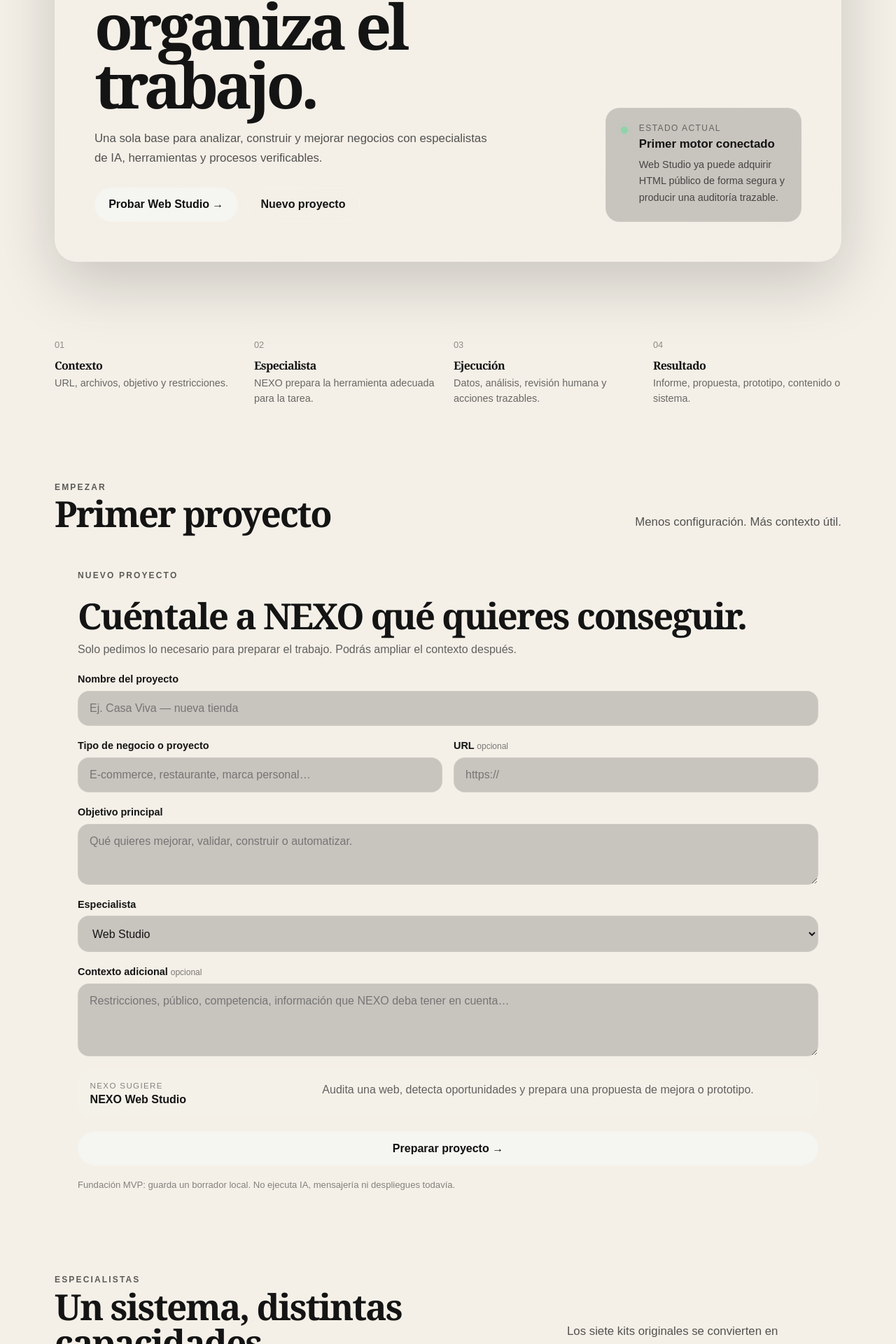
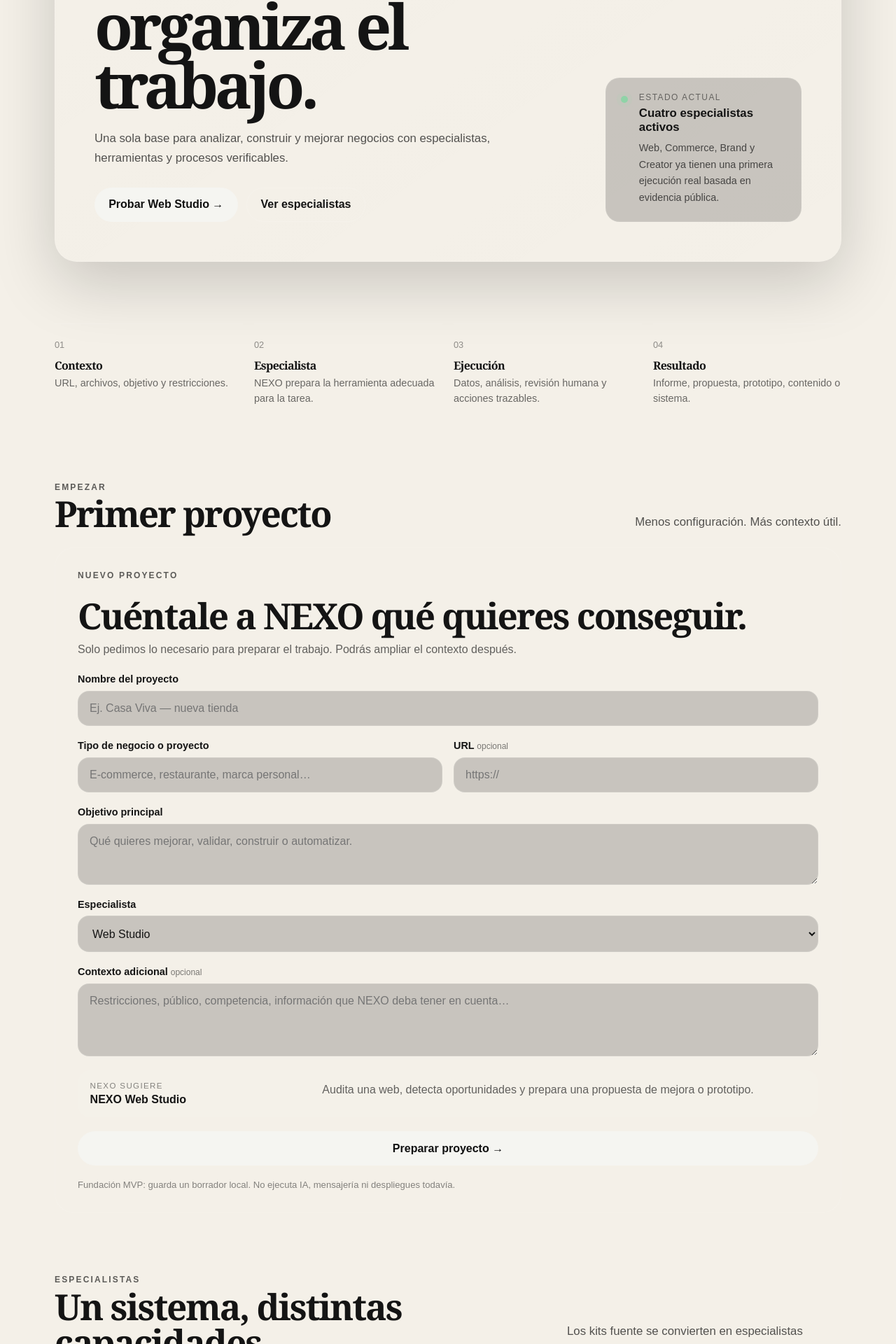
Before and after one commit to ernest196391/ernesto-rondon-nexo, a Next.js app: page /studio in a window 1280 px wide. Shown: the part 482-2402 px from the top of the page at 70% size. Built offline with nearby package versions, Linux system fonts and the light colour scheme.

Commit message:
feat: link ready audit specialists from Studio

```diff
--- a/app/studio/page.tsx
+++ b/app/studio/page.tsx
@@ -16,92 +16,61 @@ const stages = [
   ["04", "Resultado", "Informe, propuesta, prototipo, contenido o sistema."],
 ];
 
+const specialistRoutes: Record<string, string> = {
+  "web-studio": "/studio/web",
+  "commerce-audit": "/studio/commerce",
+  "brand-intelligence": "/studio/brand",
+  "creator-intelligence": "/studio/creator",
+};
+
 export default function StudioPage() {
   return (
     <main className="studio-shell" id="main-content">
       <section className="studio-hero">
-        <div className="studio-kicker">NEXO STUDIO · FOUNDATION</div>
+        <div className="studio-kicker">NEXO STUDIO</div>
         <div className="studio-hero-grid">
           <div>
             <h1>Trae el proyecto. NEXO organiza el trabajo.</h1>
-            <p>
-              Una sola base para analizar, construir y mejorar negocios con especialistas de IA, herramientas y procesos verificables.
-            </p>
+            <p>Una sola base para analizar, construir y mejorar negocios con especialistas, herramientas y procesos verificables.</p>
             <div className="studio-actions">
               <Link className="studio-button primary" href="/studio/web">Probar Web Studio →</Link>
-              <a className="studio-button secondary" href="#nuevo-proyecto">Nuevo proyecto</a>
+              <a className="studio-button secondary" href="#especialistas">Ver especialistas</a>
             </div>
           </div>
           <aside className="studio-status-card" aria-label="Estado de NEXO Studio">
             <div className="studio-status-dot" />
             <div>
               <span>Estado actual</span>
-              <strong>Primer motor conectado</strong>
-              <p>Web Studio ya puede adquirir HTML público de forma segura y producir una auditoría trazable.</p>
+              <strong>Cuatro especialistas activos</strong>
+              <p>Web, Commerce, Brand y Creator ya tienen una primera ejecución real basada en evidencia pública.</p>
             </div>
           </aside>
         </div>
       </section>
 
       <section className="studio-flow" aria-label="Cómo funciona NEXO Studio">
-        {stages.map(([n, title, description]) => (
-          <article key={n}>
-            <span>{n}</span>
-            <h2>{title}</h2>
-            <p>{description}</p>
-          </article>
-        ))}
+        {stages.map(([n, title, description]) => <article key={n}><span>{n}</span><h2>{title}</h2><p>{description}</p></article>)}
       </section>
 
       <section className="studio-section" id="nuevo-proyecto">
-        <div className="studio-section-heading">
-          <div>
-            <div className="studio-kicker">EMPEZAR</div>
-            <h2>Primer proyecto</h2>
-          </div>
-          <p>Menos configuración. Más contexto útil.</p>
-        </div>
+        <div className="studio-section-heading"><div><div className="studio-kicker">EMPEZAR</div><h2>Primer proyecto</h2></div><p>Menos configuración. Más contexto útil.</p></div>
         <NewProjectForm />
       </section>
 
       <section className="studio-section" id="especialistas">
-        <div className="studio-section-heading">
-          <div>
-            <div className="studio-kicker">ESPECIALISTAS</div>
-            <h2>Un sistema, distintas capacidades.</h2>
-          </div>
-          <p>Los siete kits originales se convierten en especialistas portables de NEXO.</p>
-        </div>
+        <div className="studio-section-heading"><div><div className="studio-kicker">ESPECIALISTAS</div><h2>Un sistema, distintas capacidades.</h2></div><p>Los kits fuente se convierten en especialistas portables de NEXO.</p></div>
         <div className="studio-catalog">
           {specialists.map((item) => {
-            const content = <>
-              <div className="studio-specialist-top">
-                <span className="studio-index">{item.accent}</span>
-                <span className={`studio-chip ${item.status}`}>{item.status === "ready" ? "Disponible" : "Planificado"}</span>
-              </div>
-              <h3>{item.shortName}</h3>
-              <p>{item.description}</p>
-              <div className="studio-input-hint">Entrada · {item.inputHint}</div>
-            </>;
-
-            return item.id === "web-studio" ? (
-              <Link className="studio-specialist" key={item.id} href="/studio/web" style={{ textDecoration: "none", color: "inherit" }}>
-                {content}
-              </Link>
-            ) : (
-              <article className="studio-specialist" key={item.id}>{content}</article>
-            );
+            const content = <><div className="studio-specialist-top"><span className="studio-index">{item.accent}</span><span className={`studio-chip ${item.status}`}>{item.status === "ready" ? "Disponible" : "Planificado"}</span></div><h3>{item.shortName}</h3><p>{item.description}</p><div className="studio-input-hint">Entrada · {item.inputHint}</div></>;
+            const route = specialistRoutes[item.id];
+            return route ? <Link className="studio-specialist" key={item.id} href={route} style={{ textDecoration: "none", color: "inherit" }}>{content}</Link> : <article className="studio-specialist" key={item.id}>{content}</article>;
           })}
         </div>
       </section>
 
       <section className="studio-next">
-        <div>
-          <div className="studio-kicker">MOTOR ACTIVO</div>
-          <h2>Web Studio ya realiza reconocimiento real.</h2>
-          <p>URL → adquisición segura → señales estructurales → exactamente cinco hallazgos → acciones recomendadas.</p>
-        </div>
-        <Link className="studio-button secondary" href="/studio/web">Abrir Web Studio</Link>
+        <div><div className="studio-kicker">MOTORES ACTIVOS</div><h2>Auditorías trazables antes de automatizar.</h2><p>Web Studio lidera reconstrucción. Commerce, Brand y Creator comparten el principio evidencia → interpretación → acción.</p></div>
+        <Link className="studio-button secondary" href="/studio/commerce">Abrir Commerce Audit</Link>
       </section>
     </main>
   );
```
